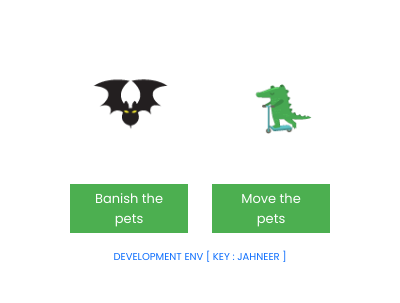
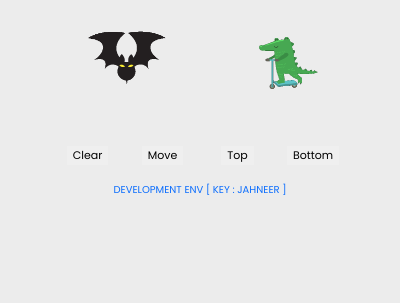
Before and after one commit to husnuljahneer/pawbuddy-browser, a browser extension: page popup/popup.html in a window 400 px wide. Drawn offline with nearby package versions, Linux system fonts and the light colour scheme.

Commit message:
Fixed Minor Issues and Bugs

```diff
--- a/popup/popup.css
+++ b/popup/popup.css
@@ -1,27 +1,21 @@
 body {
     font-family: 'Poppins', sans-serif;
+    background: #ececec;
 }
 
 .container {
-    padding: 20px;
     text-align: center;
     width: 300px;
-    margin-top: 30px;
     font-family: 'Poppins', sans-serif;
 }
 
 .button_primary {
-    background-color: #4CAF50;
     border: none;
-    color: white;
-    padding: 5px 15px;
+    color: black;
     text-align: center;
     text-decoration: none;
     display: inline-block;
-    font-size: 13px;
-}
-.button_primary:hover {
-    background-color: #131513;
+    font-size: 11px;
 }
 
 .img_style {
--- a/popup/popup.html
+++ b/popup/popup.html
@@ -37,23 +37,41 @@
           />
         </div>
       </div>
-      <div class="row">
-        <div class="col-6">
+      <div class="row text-center">
+        <div class="col-3">
           <button
             style="cursor: pointer"
             class="button_primary"
             id="clear_button"
           >
-            Banish the pets
+            Clear
           </button>
         </div>
-        <div class="col-6">
+        <div class="col-3">
           <button
             style="cursor: pointer"
             class="button_primary"
             id="move_the_pets"
           >
-            Move the pets
+            Move
+          </button>
+        </div>
+        <div class="col-3">
+          <button
+            style="cursor: pointer"
+            class="button_primary"
+            id="move_the_pets"
+          >
+            Top
+          </button>
+        </div>
+        <div class="col-3">
+          <button
+            style="cursor: pointer"
+            class="button_primary"
+            id="move_the_pets"
+          >
+            Bottom
           </button>
         </div>
       </div>
--- a/popup/popup.js
+++ b/popup/popup.js
@@ -63,7 +63,12 @@ document.addEventListener("DOMContentLoaded", function () {
               let speed = 1;
               let top = 100;
               setTimeout(() => {
-                let interval = setInterval(() => {
+                //stop moving the pet on mouseover
+                img.addEventListener("mouseover", () => {
+                  // move the opposite direction
+                  speed = -speed;
+                });
+                setInterval(() => {
                   if (left >= 100) {
                     speed = -1;
                   } else if (left <= 0) {
@@ -82,7 +87,7 @@ document.addEventListener("DOMContentLoaded", function () {
               let left = 0;
               let speed = 1;
               setTimeout(() => {
-                let interval = setInterval(() => {
+                setInterval(() => {
                   if (left >= 100) {
                     speed = -1;
                   } else if (left <= 0) {
```
